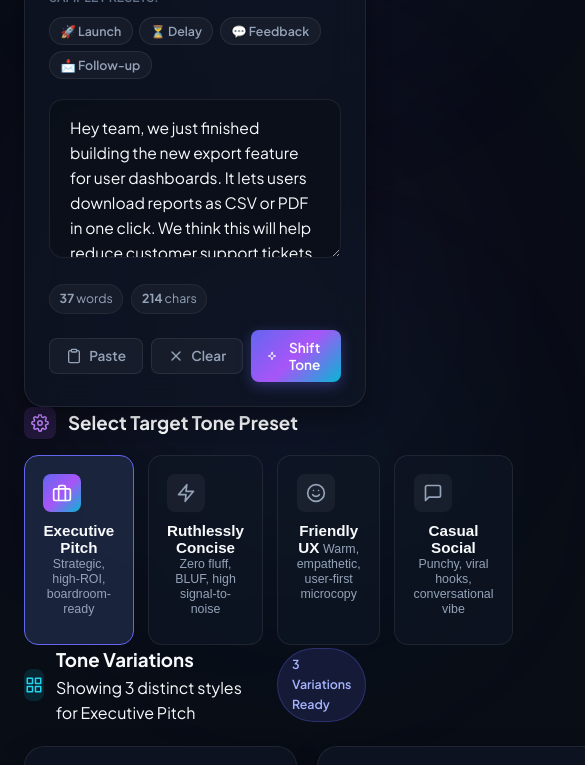
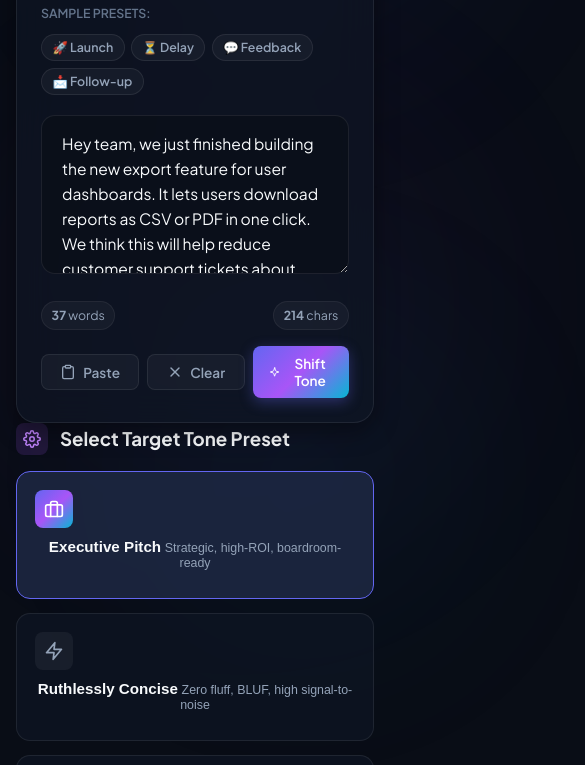
Before and after one commit to Cannon-Leo/ToneShift, a plain HTML site: page index.html in a window 390 px wide. Shown: the part 245-1010 px from the top of the page, 585 px wide, since content can reach past the window. Drawn offline with Linux system fonts and the light colour scheme.

Commit message:
Refactored CSS grid layout for mobile responsiveness

```diff
--- a/style.css
+++ b/style.css
@@ -412,6 +412,7 @@ textarea#source-text {
   align-items: center;
   justify-content: space-between;
   gap: 1rem;
+  flex-wrap: wrap;
 }
 
 .output-header-left {
@@ -494,7 +495,6 @@ textarea#source-text {
   color: var(--text-muted);
 }
 
-/* Copy Button & Feedback */
 .btn-copy {
   display: inline-flex;
   align-items: center;
@@ -548,7 +548,6 @@ textarea#source-text {
   100% { transform: scale(1) rotate(0deg); opacity: 1; }
 }
 
-/* Toast Notifications */
 .toast-container {
   position: fixed;
   bottom: 2rem;
@@ -614,3 +613,62 @@ textarea#source-text {
   font-size: 0.8rem;
   color: var(--text-muted);
 }
+
+/* Responsive Media Queries */
+@media (max-width: 1024px) {
+  .tone-pills {
+    grid-template-columns: repeat(2, 1fr);
+  }
+
+  .cards-grid {
+    grid-template-columns: 1fr;
+  }
+
+  .variation-card {
+    min-height: auto;
+  }
+}
+
+@media (max-width: 640px) {
+  .app-container {
+    padding: 1.25rem 1rem 2rem;
+    gap: 1.5rem;
+  }
+
+  .app-header {
+    flex-direction: column;
+    align-items: flex-start;
+  }
+
+  .panel-header {
+    flex-direction: column;
+    align-items: flex-start;
+  }
+
+  .tone-pills {
+    grid-template-columns: 1fr;
+  }
+
+  .input-toolbar {
+    flex-direction: column;
+    align-items: stretch;
+  }
+
+  .stats-group {
+    justify-content: space-between;
+  }
+
+  .input-actions {
+    justify-content: stretch;
+  }
+
+  .input-actions .btn {
+    flex: 1;
+  }
+
+  .footer-content {
+    flex-direction: column;
+    align-items: flex-start;
+    gap: 0.5rem;
+  }
+}
```
